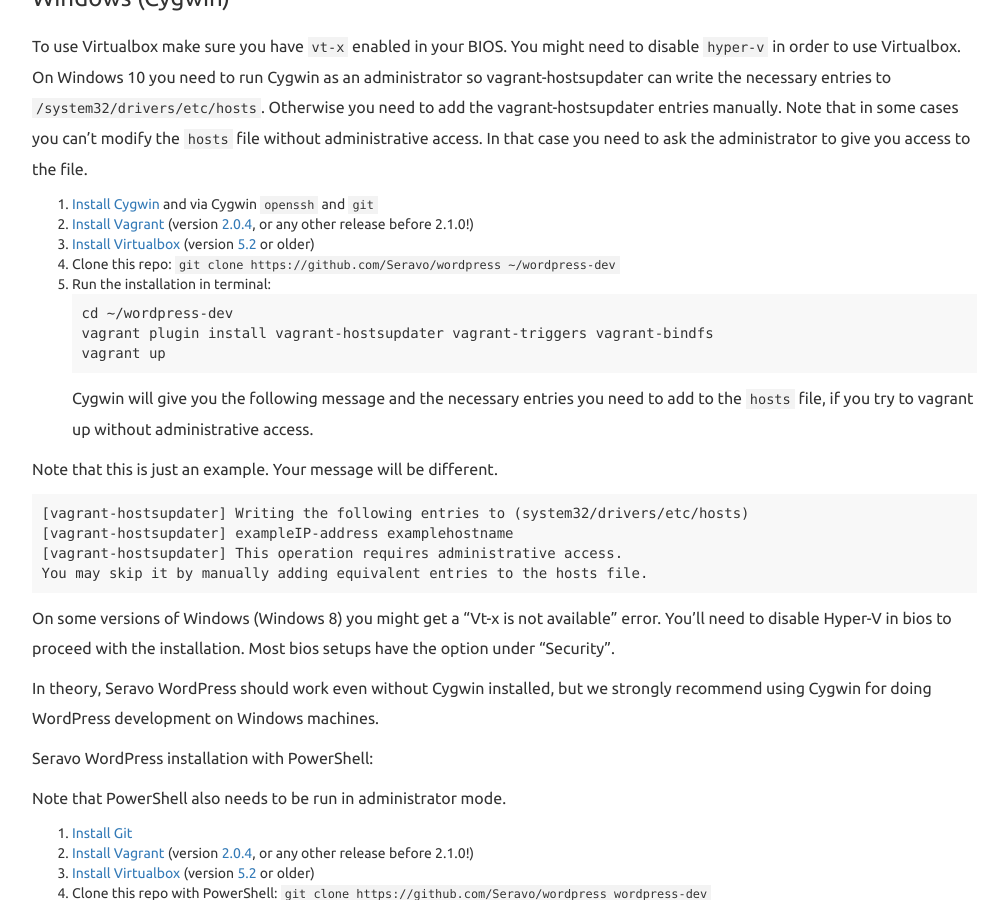
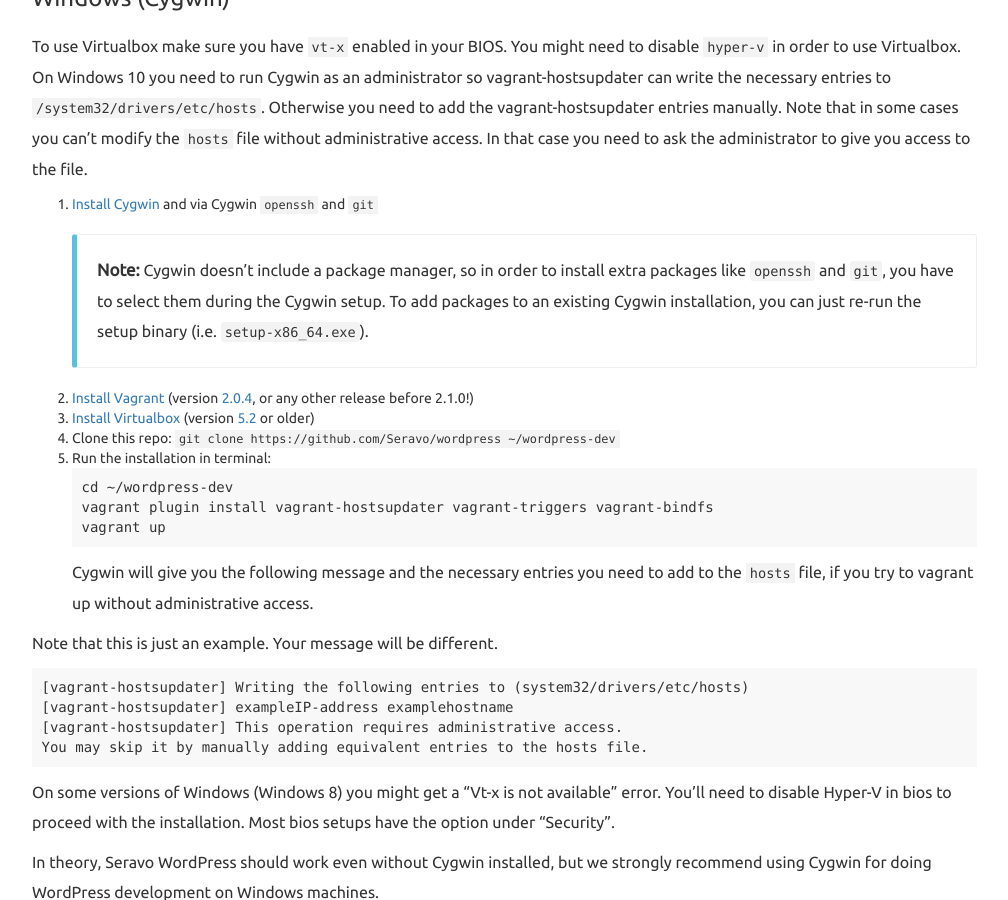
Before and after one commit to Seravo/docs, a Jekyll site: the page built from _posts/2015-10-12-how-to-install.md, in a window 1280 px wide and 900 px high, scrolled down 2015 px. Shown: the whole window, without its empty margins (233-1241 px from the left). Built offline with Jekyll 4.4.1, drawn with Linux system fonts in a browser that asks for light colours; nearby versions of some CDN libraries.

Commit message:
Clarify the Cygwin setup in the Vagrant documentation for Windows

````diff
--- a/_posts/2015-10-12-how-to-install.md
+++ b/_posts/2015-10-12-how-to-install.md
@@ -97,6 +97,7 @@
 Note that in some cases you can't modify the ```hosts``` file without administrative access. In that case you need to ask the administrator to give you access to the file.
 
 1. [Install Cygwin](https://www.cygwin.com/) and via Cygwin `openssh` and `git`
+    > **Note:** Cygwin doesn't include a package manager, so in order to install extra packages like `openssh` and `git`, you have to select them during the Cygwin setup. To add packages to an existing Cygwin installation, you can just re-run the setup binary (i.e. `setup-x86_64.exe`).
 2. [Install Vagrant](http://docs.vagrantup.com/v2/installation/) (version [2.0.4](https://releases.hashicorp.com/vagrant/2.0.4/), or any other release before 2.1.0!)
 3. [Install Virtualbox](https://www.virtualbox.org/wiki/Downloads) (version [5.2](https://www.virtualbox.org/wiki/Download_Old_Builds_5_2) or older)
 4. Clone this repo: `git clone https://github.com/Seravo/wordpress ~/wordpress-dev`
````
